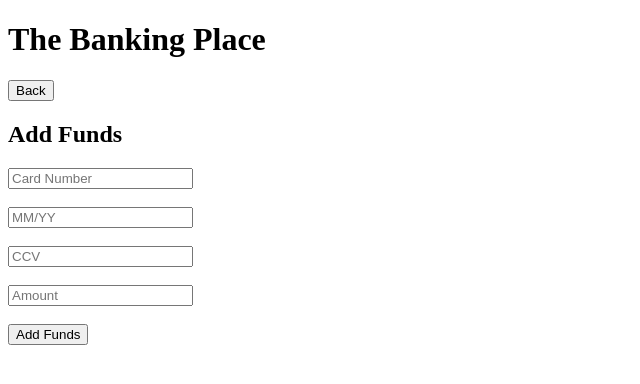
After one commit to amoyer22/CSET170-Final, a Flask app: template templates/user_add_funds.html in a window 1280 px wide. The commit adds this page. Shown: the top 384 px of the page, without its empty margins (0-640 px from the left). Run offline with Flask 3, Linux system fonts and the light colour scheme; the template is opened without the code that fills it, so the values that code supplies are empty.

Commit message:
User can add funds to balance

```diff
--- a/main.py
+++ b/main.py
@@ -7,12 +7,12 @@ conn_str = "mysql://root:cset155@localhost/bank"
 engine = create_engine(conn_str)
 conn = engine.connect()
 
+def account_num_rng():
+    return str(random.randint(1000000000, 9999999999))
+
 @app.route("/")
 def index():
     return render_template("index.html")
-
-def account_num_rng():
-    return str(random.randint(1000000000, 9999999999))
 
 @app.route("/signup", methods = ["GET", "POST"])
 def signup():
@@ -104,6 +104,32 @@ def my_account_user():
         account = None
     return render_template("user_my_account.html", account=account)
 
+@app.route("/user/add-funds", methods=["GET", "POST"])
+def add_funds_user():
+    message = None
+    if request.method == "GET":
+        username = request.args.get("username")
+        if not username:
+            return redirect("/login")
+        return render_template("user_add_funds.html", username=username)
+    elif request.method == "POST":
+        username = request.form.get("username")
+        amount = request.form.get("amount")
+        try:
+            amount = float(amount)
+            if amount <= 0:
+                message = "Amount must be greater than 0."
+        except:
+            message = "ERROR: Invalid amount."
+        try:
+            conn.execute(text("UPDATE users SET balance = balance + :amount WHERE username = :username"),
+                        {"amount": amount, "username": username})
+            conn.commit()
+            return redirect(f"/user/home?username={username}")
+        except:
+            message = "ERROR: Funds could not be added."
+            return render_template("user_add_funds.html", message=message, username=username)
+
 @app.route("/admin/home", methods = ["GET", "POST"])
 def home_admin():
     message = None
--- /dev/null
+++ b/templates/user_add_funds.html
@@ -0,0 +1,30 @@
+<!DOCTYPE html>
+<html lang="en">
+<head>
+    <meta charset="UTF-8">
+    <meta name="viewport" content="width=device-width, initial-scale=1.0">
+    <title>The Banking Place - Add Funds</title>
+</head>
+<body>
+    <h1>The Banking Place</h1>
+    <button onclick="location.href='/user/home?username={{username}}'">Back</button>
+    <h2>Add Funds</h2>
+
+    {% if message %}
+        <p>{{message}}</p>
+    {% endif %}
+
+    <form method="POST" action="/user/add-funds">
+        <input type="hidden" name="username" value="{{username}}">
+        <input type="text" name="card_number" style="display: block;" placeholder="Card Number" autocomplete="off" required>
+        <br>
+        <input type="text" name="card_expiry" style="display: block;" placeholder="MM/YY" autocomplete="off" required>
+        <br>
+        <input type="text" name="ccv" style="display: block;" placeholder="CCV" autocomplete="off" required>
+        <br>
+        <input type="text" name="amount" style="display: block;" placeholder="Amount" autocomplete="off" required>
+        <br>
+        <button type="submit" style="display: block;">Add Funds</button>
+    </form>
+</body>
+</html>
--- a/templates/user_home.html
+++ b/templates/user_home.html
@@ -9,7 +9,7 @@
     <h1>The Banking Place</h1>
     <button onclick="location.href='/'">Log Out</button>
     <button onclick="location.href='/user/my-account?username={{username}}'">My Account</button>
-
+    <button onclick="location.href='/user/add-funds?username={{username}}'">Add Funds</button>
     <h2>Home</h2>
 
     <h3>Balance: ${{balance}}</h3>
```
